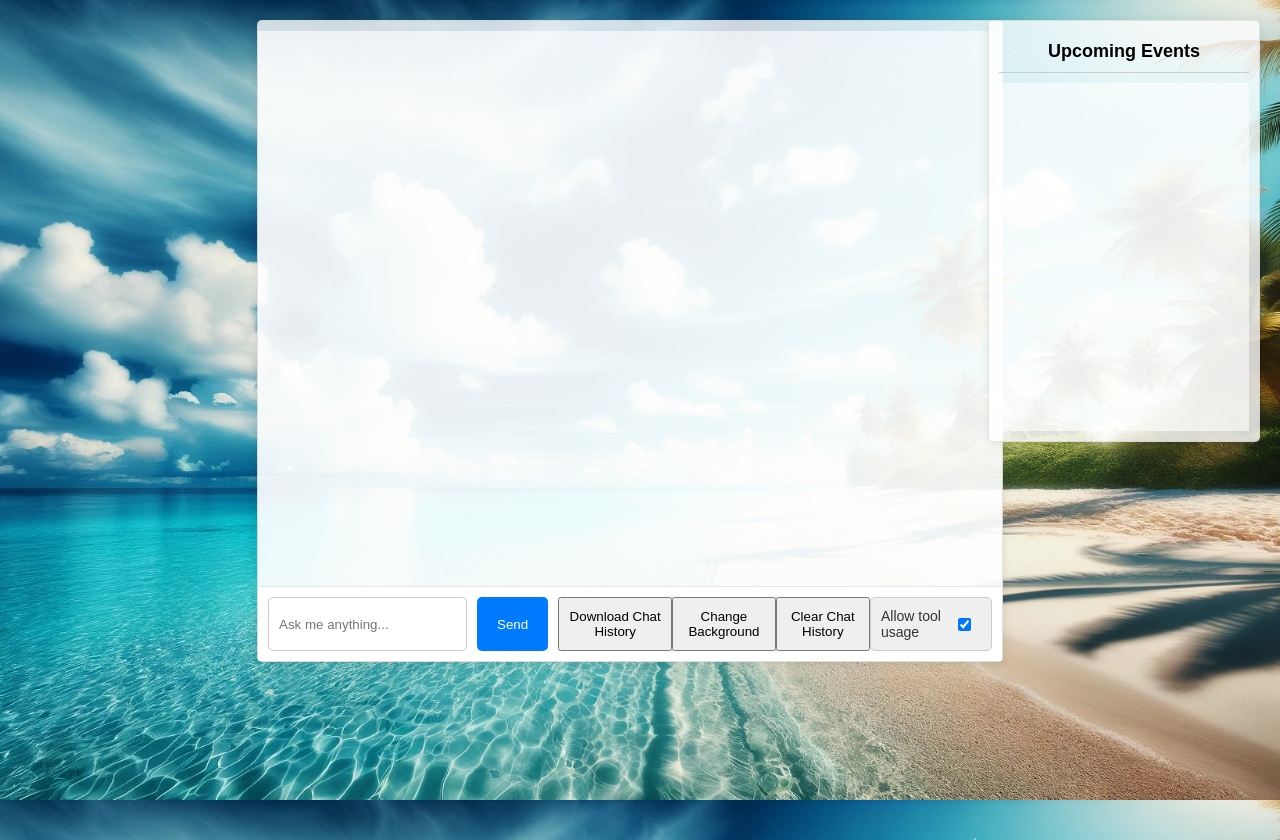
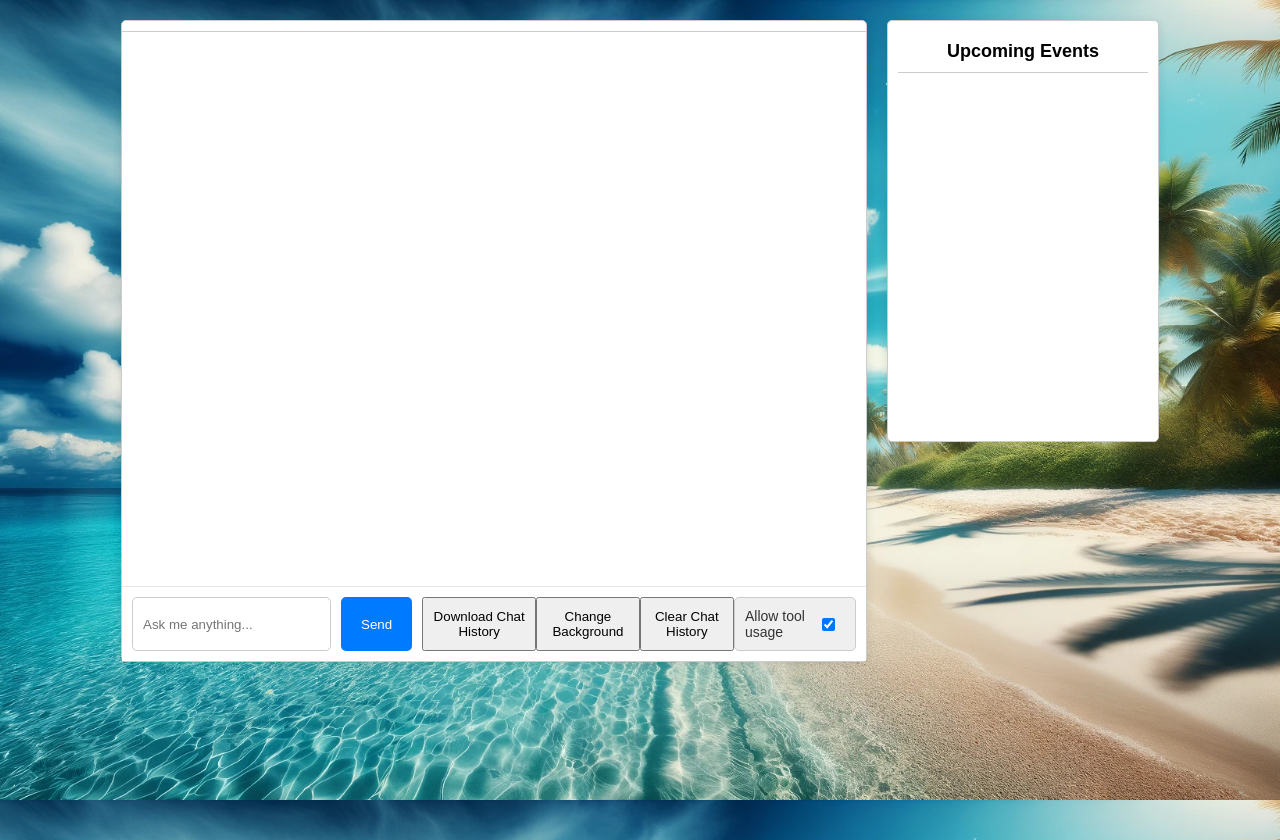
Before and after one commit to MeNicefellow/DrNiceFellow-s_Chat_WebUI, a Flask app: template templates/index.html in a window 1280 px wide. Run offline with Flask 3, Linux system fonts and the light colour scheme; the template is opened without the code that fills it, so the values that code supplies are empty; parts of the project's set-up code (start-up, migrations or seed data) failed here and were passed over.

Commit message:
save for now

```diff
--- a/static/css/style.css
+++ b/static/css/style.css
@@ -4,6 +4,8 @@
     font-weight: bold;
     margin-bottom: 10px;
     text-align: center; /* This will center the title */
+    border-bottom: 1px solid #ccc; /* Add this line to create a border */
+    padding-bottom: 10px; /* Add some padding to separate the title from the border */
 }
 #download-btn {
     margin-left: 10px;
@@ -21,6 +23,15 @@ body {
     background-position: center;
     background-attachment: fixed;
 }
+
+.container-wrapper {
+    display: flex;
+    justify-content: center;
+    align-items: flex-start;
+    width: 100%;
+    max-width: 1200px; /* Adjust this value as needed */
+}
+
 #tool-usage {
     margin-right: 10px;
 }
@@ -43,11 +54,11 @@ label[for="tool-usage"] {
     width: 60%;
     max-width: 800px;
     height: 80vh;
-    border: 1px solid rgba(204, 204, 204, 0.5);
+    border: 1px solid #ccc;
     border-radius: 5px;
     display: flex;
     flex-direction: column;
-    background-color: rgba(255, 255, 255, 0.8);
+    background-color: #ffffff; /* Changed from rgba(255, 255, 255, 0.8) to solid white */
     box-shadow: 0 2px 10px rgba(0, 0, 0, 0.1);
 }
 
@@ -55,7 +66,7 @@ label[for="tool-usage"] {
     flex-grow: 1;
     overflow-y: auto;
     padding: 10px;
-    background-color: rgba(255, 255, 255, 0.6);
+    background-color: #ffffff; /* Changed from rgba(255, 255, 255, 0.6) to solid white */
 }
 #chat-box div {
     margin-bottom: 10px;
@@ -98,16 +109,15 @@ label[for="tool-usage"] {
 #calendar-container {
     width: 250px;
     height: 400px;
-    border: 1px solid rgba(204, 204, 204, 0.5);
+    border: 1px solid #ccc;
     border-radius: 5px;
     padding: 10px;
     display: flex;
     flex-direction: column;
-    background-color: rgba(255, 255, 255, 0.8);
+    background-color: #ffffff; /* Changed from rgba(255, 255, 255, 0.8) to solid white */
     box-shadow: 0 2px 10px rgba(0, 0, 0, 0.1);
-    position: fixed;
-    right: 20px;
-    top: 20px;
+    position: static; /* Remove fixed positioning */
+    margin-left: 20px; /* Add margin to separate from chat container */
 }
 
 #calendar-title {
@@ -123,7 +133,7 @@ label[for="tool-usage"] {
     flex-grow: 1;
     overflow-y: auto;
     padding: 10px;
-    background-color: rgba(255, 255, 255, 0.6);
+    background-color: #ffffff; /* Changed from rgba(255, 255, 255, 0.6) to solid white */
 }
 
 #event-list ul {
@@ -135,8 +145,8 @@ label[for="tool-usage"] {
 #event-list li {
     margin-bottom: 10px;
     padding: 8px;
-    background-color: rgba(255, 255, 255, 0.8);
-    border: 1px solid rgba(224, 224, 224, 0.5);
+    background-color: #f8f8f8; /* Changed from rgba(255, 255, 255, 0.8) to a light solid color */
+    border: 1px solid #e0e0e0;
     border-radius: 4px;
     font-size: 14px;
 }
@@ -153,19 +163,15 @@ label[for="tool-usage"] {
 /* Adjust the layout for larger screens */
 @media (min-width: 768px) {
     body {
-        display: flex;
-        justify-content: center;
-        align-items: flex-start;
-        height: 100vh;
-        padding: 20px;
+        justify-content: center; /* Center the content horizontally */
     }
 
     #chat-container {
-        margin: 0 20px 0 0;
+        margin: 0; /* Remove right margin */
     }
 
     #calendar-container {
-        margin: 0 0 0 20px;
+        margin-left: 20px; /* Add left margin to separate from chat container */
     }
 }
 
@@ -182,9 +188,9 @@ label[for="tool-usage"] {
     }
 
     #calendar-container {
-        position: static;
         width: 90%;
         max-width: 400px;
         margin-top: 20px;
+        margin-left: 0; /* Remove left margin for smaller screens */
     }
 }
```
Also changed, not shown: README.md.
